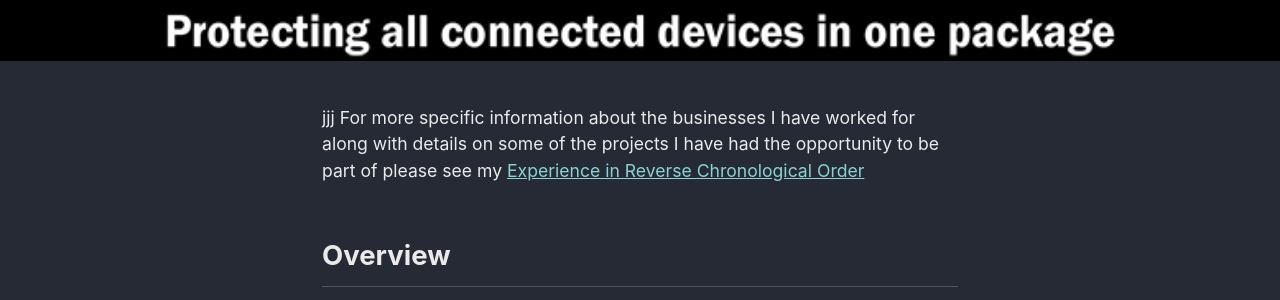
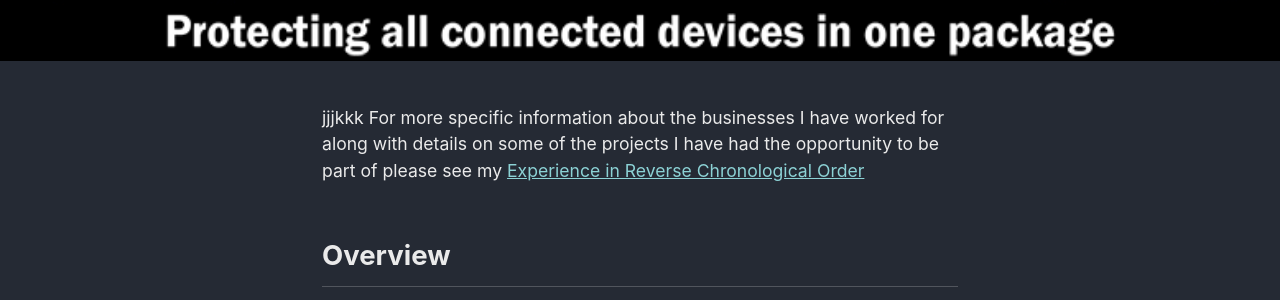
Before and after one commit to julianmummery/julianmummery.github.io, a Jekyll site: the page built from _pages/secureprivacy.md, in a window 1280 px wide. Shown: the part 490-790 px from the top of the page. Built offline with Jekyll 4.4.1, drawn with Linux system fonts in a browser that asks for light colours; nearby versions of some CDN libraries.

Commit message:
Update secureprivacy.md

```diff
--- a/_pages/secureprivacy.md
+++ b/_pages/secureprivacy.md
@@ -7,7 +7,7 @@ sitemap: false
 header:
    image: "/assets/images/secure-privacy-header-background.jpg"
 ---
-<p style="font-size:0.80em; margin-top:0; margin-bottom: 0;">jjj
+<p style="font-size:0.80em; margin-top:0; margin-bottom: 0;">jjjkkk
 For more specific information about the businesses I have worked for along with details on some of the projects I have had the opportunity to be part of please see my <a href="https://julianmummery.github.io/experience/" target="_blank">Experience in Reverse Chronological Order</a>
 
 <h2>Overview</h2>
```
